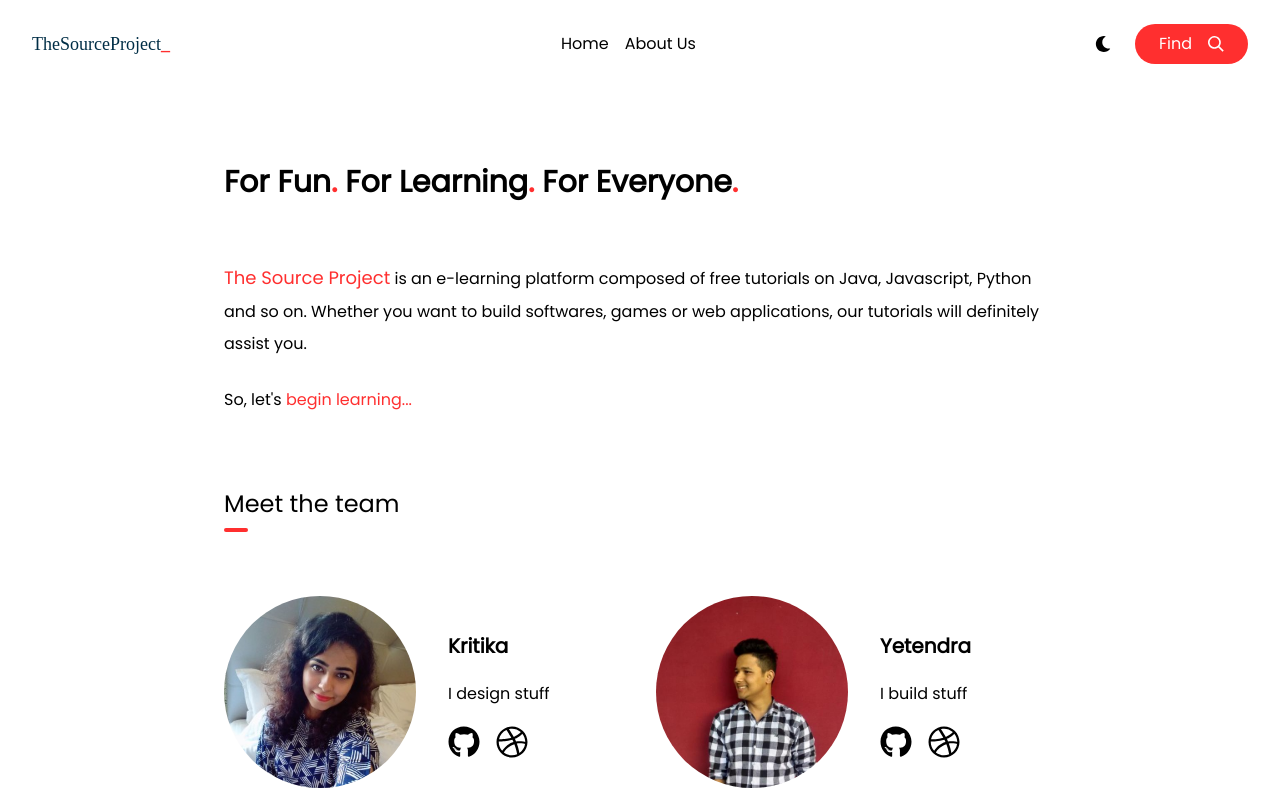
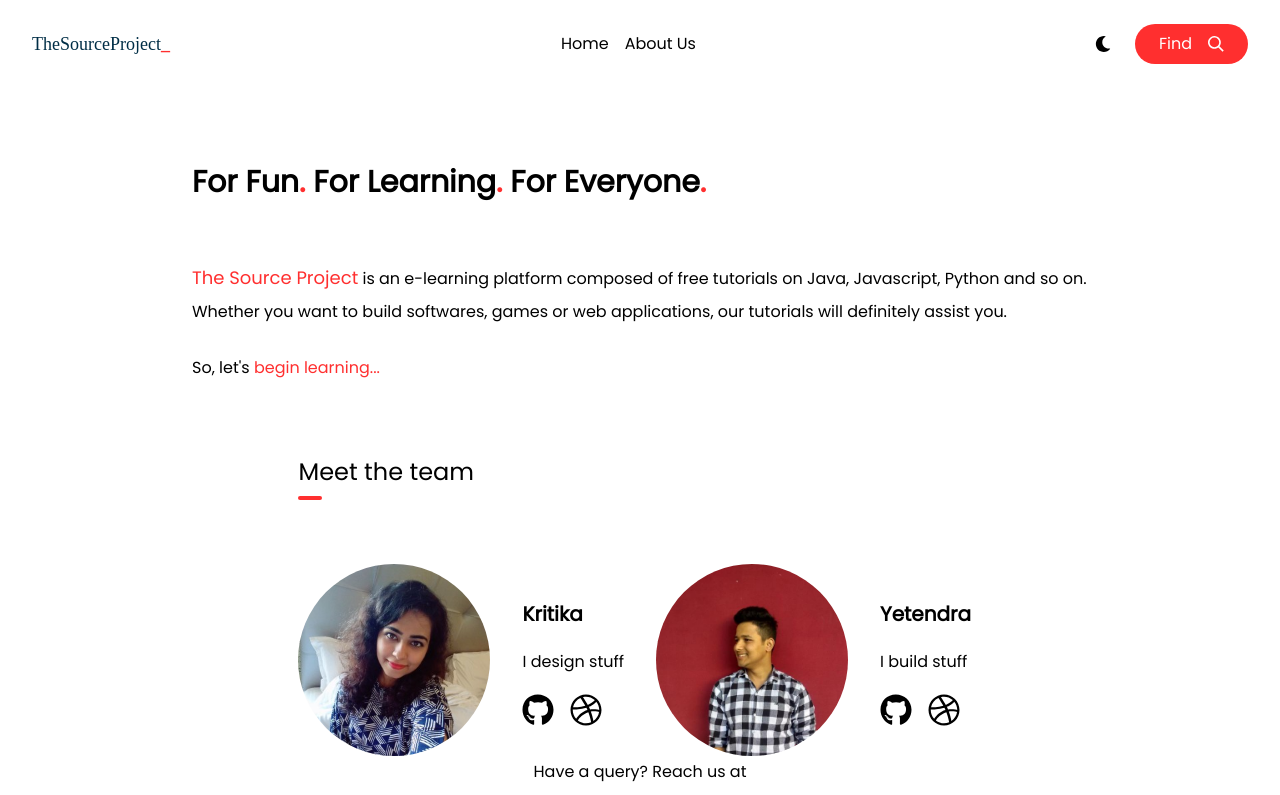
Before and after one commit to thesourceproject/thesourceproject.github.io, a Nuxt app: page /about-us in a window 1280 px wide. Shown: the top 795 px of the page. Built offline with nearby package versions, Linux system fonts and the light colour scheme; a web font is replaced by a local one.

Commit message:
style update

```diff
--- a/pages/about-us.vue
+++ b/pages/about-us.vue
@@ -1,6 +1,6 @@
 <template>
-  <main class="my-12 max-w-4xl mx-auto">
-    <section>
+  <main class="mt-12">
+    <section class="max-w-4xl mx-auto">
       <h1 class="text-3xl font-bold">
         <span class="hidden sm:block">
           For Fun<span class="text-text-3">.</span> For Learning<span
@@ -33,7 +33,7 @@
         >
       </p>
     </section>
-    <section class="flex flex-col">
+    <section class="max-w-4xl mx-auto flex flex-col">
       <div class="mt-16 flex flex-col">
         <h2 class="text-2xl">Meet the team</h2>
         <div class="w-6 h-1 bg-background-2 rounded-full"></div>
```
